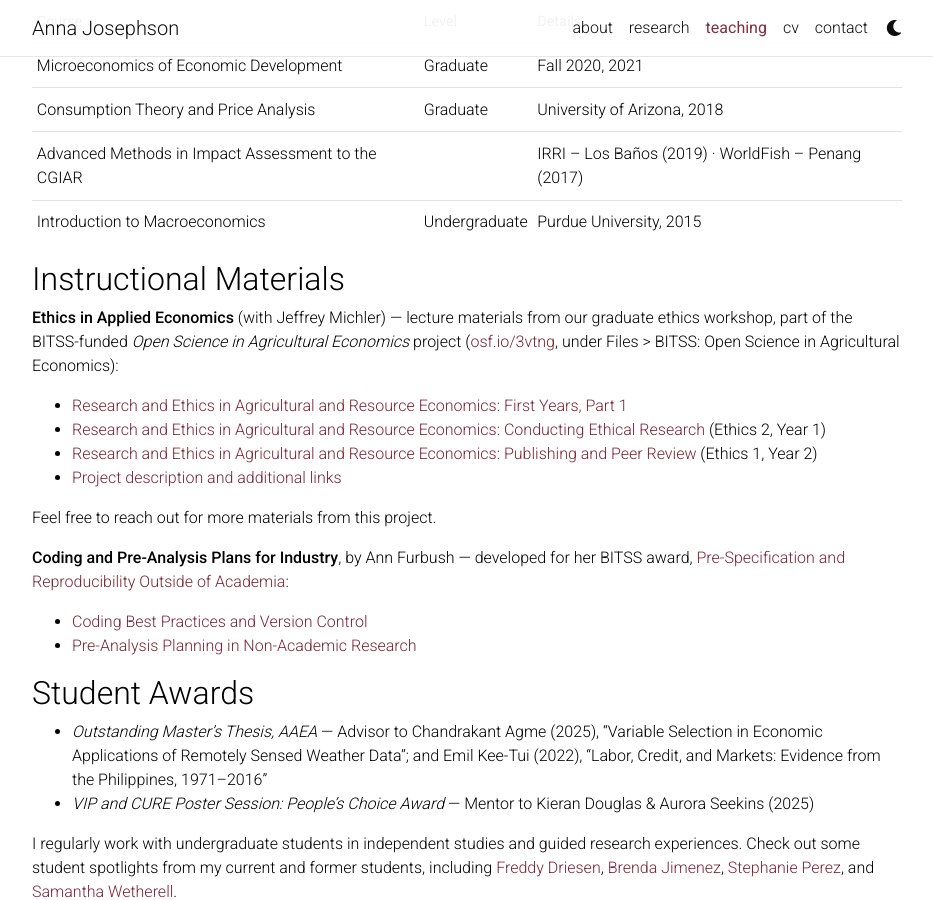
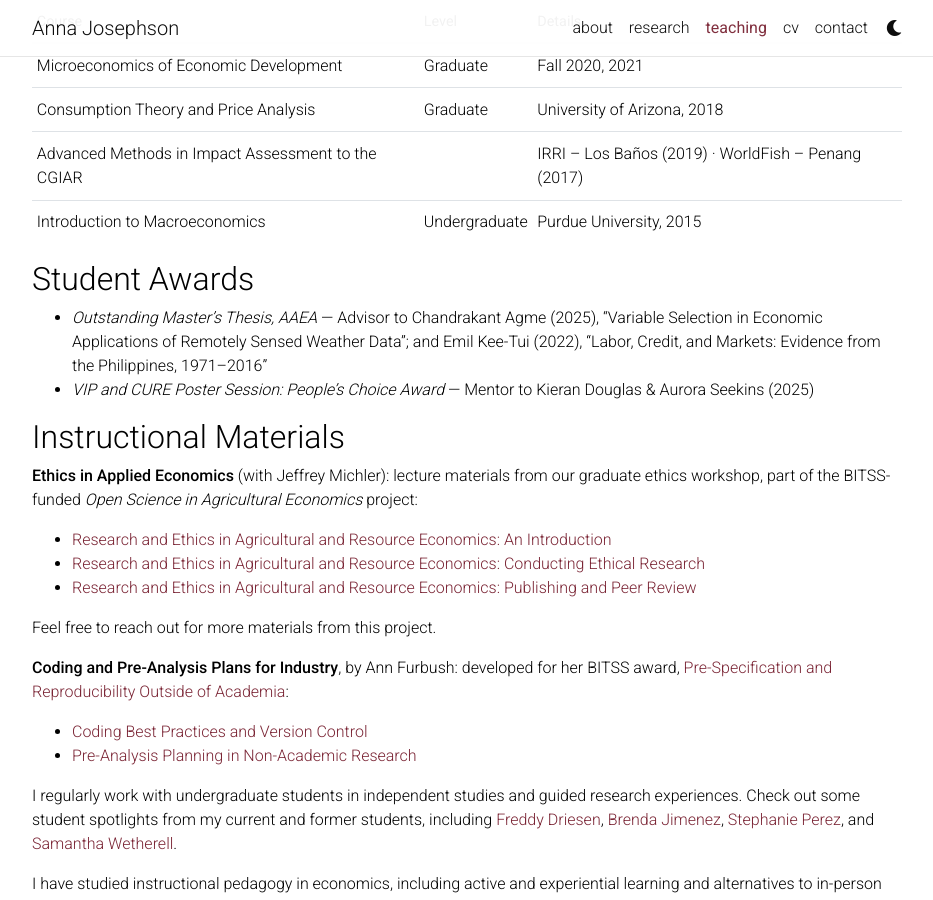
Before and after one commit to aljosephson/aljosephson.github.io, a Jekyll site: the page built from _pages/teaching.md, in a window 1280 px wide and 900 px high, scrolled down 602 px. Shown: the whole window, without its empty margins (173-1106 px from the left). Built offline with Jekyll 4.4.1, drawn with Linux system fonts in a browser that asks for light colours; comment, search, counter and statistics services are not loaded; a style sheet for code colours, icons or effects is not loaded.

Commit message:
Reorder Student Awards above Instructional Materials, reword the latter
Move Student Awards to sit before Instructional Materials. Reword the
Instructional Materials section per exact wording supplied: drop the
OSF project link/Files-path aside and the "Project description and
additional links" bullet, retitle the first ethics lecture "An
Introduction" (was "First Years, Part 1"), reorder the three lecture
bullets, and drop the "(Ethics 2, Year 1)" / "(Ethics 1, Year 2)"
parentheticals. Same change in structure for the Furbush byline (colon
instead of em dash).

Co-Authored-By: Claude Sonnet 5 <noreply@anthropic.com>

```diff
--- a/_pages/teaching.md
+++ b/_pages/teaching.md
@@ -75,27 +75,26 @@ I am recruiting graduate students for M.S. programs in Applied Econometrics & Da
 </table>
 </div>
 
-## Instructional Materials
-
-**Ethics in Applied Economics** (with Jeffrey Michler) &mdash; lecture materials from our graduate ethics workshop, part of the BITSS-funded *Open Science in Agricultural Economics* project ([osf.io/3vtng](https://osf.io/3vtng/), under Files &gt; BITSS: Open Science in Agricultural Economics):
-
-- [Research and Ethics in Agricultural and Resource Economics: First Years, Part 1]({{ '/assets/pdf/lecture-ethics1-year1.pdf' | relative_url }})
-- [Research and Ethics in Agricultural and Resource Economics: Conducting Ethical Research]({{ '/assets/pdf/lecture-ethics2-year1.pdf' | relative_url }}) (Ethics 2, Year 1)
-- [Research and Ethics in Agricultural and Resource Economics: Publishing and Peer Review]({{ '/assets/pdf/lecture-ethics1-year2.pdf' | relative_url }}) (Ethics 1, Year 2)
-- [Project description and additional links]({{ '/assets/pdf/open-science-agecon-description.pdf' | relative_url }})
-
-Feel free to reach out for more materials from this project.
-
-**Coding and Pre-Analysis Plans for Industry**, by Ann Furbush &mdash; developed for her BITSS award, [Pre-Specification and Reproducibility Outside of Academia](https://www.bitss.org/pre-specification-and-reproducibility-outside-of-academia/):
-
-- [Coding Best Practices and Version Control]({{ '/assets/pdf/furbush-coding-best-practices.pdf' | relative_url }})
-- [Pre-Analysis Planning in Non-Academic Research]({{ '/assets/pdf/furbush-pre-analysis-planning.pdf' | relative_url }})
-
 ## Student Awards
 
 - *Outstanding Master's Thesis, AAEA* — Advisor to Chandrakant Agme (2025), "Variable Selection in Economic Applications of Remotely Sensed Weather Data"; and Emil Kee-Tui (2022), "Labor, Credit, and Markets: Evidence from the Philippines, 1971&ndash;2016"
 - *VIP and CURE Poster Session: People's Choice Award* — Mentor to Kieran Douglas &amp; Aurora Seekins (2025)
 
+## Instructional Materials
+
+**Ethics in Applied Economics** (with Jeffrey Michler): lecture materials from our graduate ethics workshop, part of the BITSS-funded *Open Science in Agricultural Economics* project:
+
+- [Research and Ethics in Agricultural and Resource Economics: An Introduction]({{ '/assets/pdf/lecture-ethics1-year1.pdf' | relative_url }})
+- [Research and Ethics in Agricultural and Resource Economics: Conducting Ethical Research]({{ '/assets/pdf/lecture-ethics2-year1.pdf' | relative_url }})
+- [Research and Ethics in Agricultural and Resource Economics: Publishing and Peer Review]({{ '/assets/pdf/lecture-ethics1-year2.pdf' | relative_url }})
+
+Feel free to reach out for more materials from this project.
+
+**Coding and Pre-Analysis Plans for Industry**, by Ann Furbush: developed for her BITSS award, [Pre-Specification and Reproducibility Outside of Academia](https://www.bitss.org/pre-specification-and-reproducibility-outside-of-academia/):
+
+- [Coding Best Practices and Version Control]({{ '/assets/pdf/furbush-coding-best-practices.pdf' | relative_url }})
+- [Pre-Analysis Planning in Non-Academic Research]({{ '/assets/pdf/furbush-pre-analysis-planning.pdf' | relative_url }})
+
 I regularly work with undergraduate students in independent studies and guided research experiences. Check out some student spotlights from my current and former students, including [Freddy Driesen](https://economics.arizona.edu/news/2020/08/student-spotlight-freddy-driesen), [Brenda Jimenez](https://economics.arizona.edu/news/2020/08/student-spotlight-brenda-esmeralda-jimenez), [Stephanie Perez](https://economics.arizona.edu/news/2020/08/student-spotlight-stephanie-perez), and [Samantha Wetherell](https://economics.arizona.edu/news/2022/01/student-spotlight-samantha-wetherell).
 
 I have studied instructional pedagogy in economics, including active and experiential learning and alternatives to in-person instruction. My work in this area has been published in the [Journal of Economic Education](https://www.tandfonline.com/doi/full/10.1080/00220485.2019.1582384), [Applied Economics Teaching Resources](https://www.aaea.org/UserFiles/file/AETR_2019_012ProofFinal_v1.pdf), and [NACTA Journal](https://www.nactateachers.org/index.php/volume-63-1a-special-issue-december-2019/2915-special-issue-2019-engaging-students-in-global-agriculture-engaging-students-in-global-agriculture-three-authentic-learning-classroom-three-authentic-learning-classroom-interventions).
```
